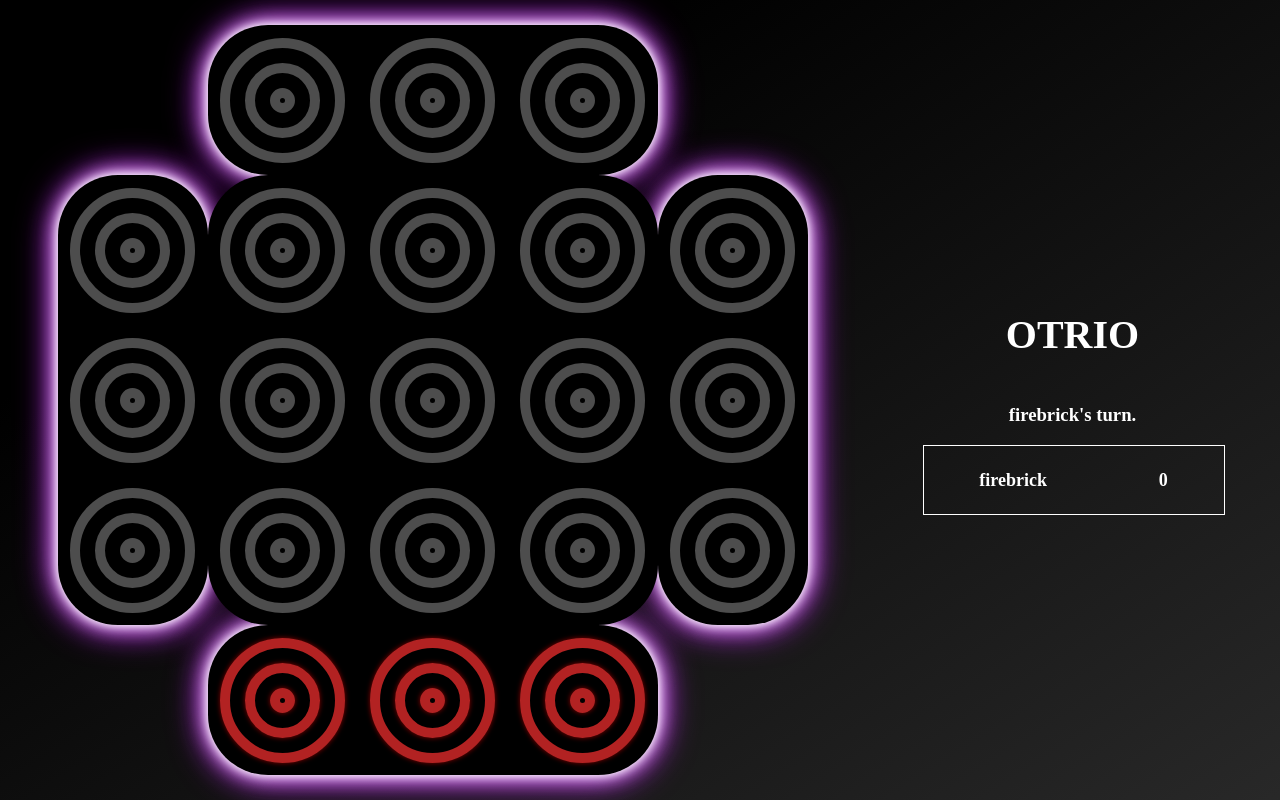
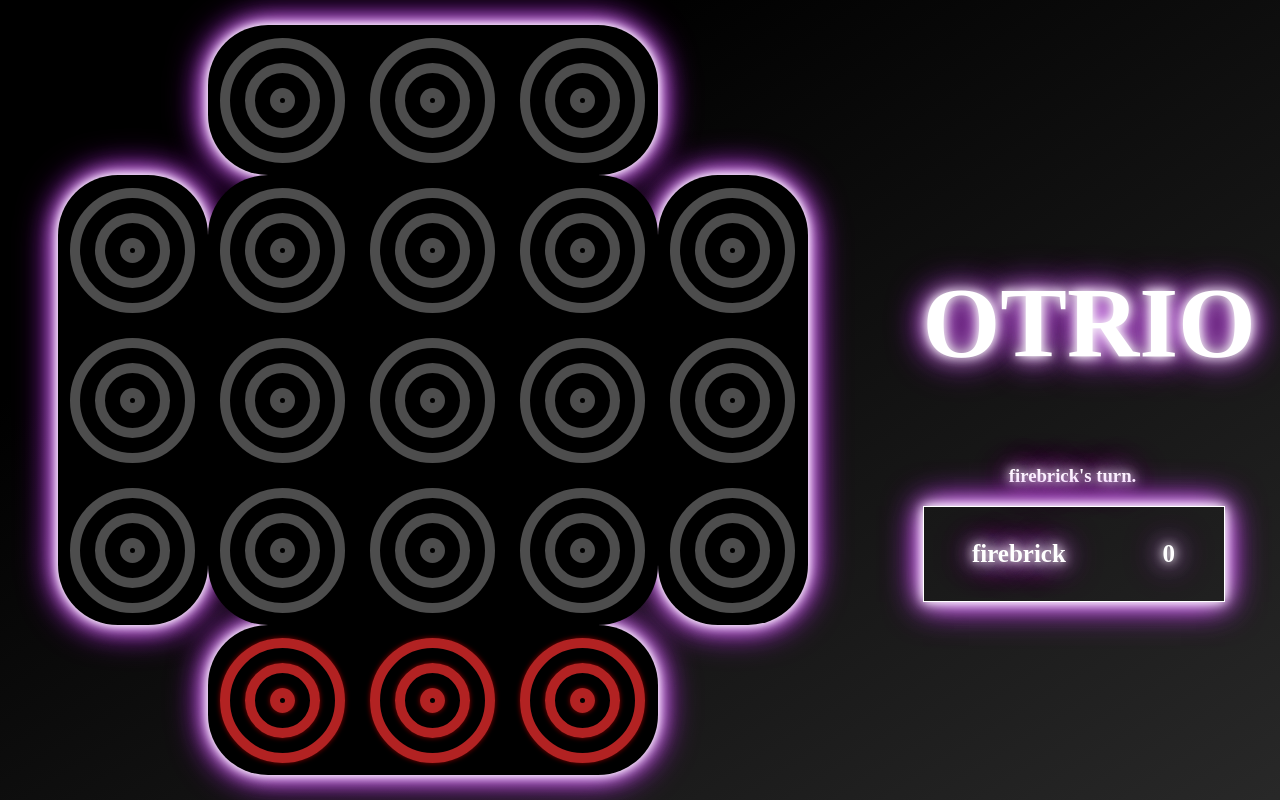
Before and after one commit to soleilyasmina/otrio, a React (Create React App) app: page / in a window 1280 px wide. Both pictures are taken after a click on the element "online". Built offline with nearby package versions, Linux system fonts and the light colour scheme; the HTML template or start-up script is replaced by a standard one.

Commit message:
cleanup - changed piece highlight - added animations to boxes and text

```diff
--- a/src/App.css
+++ b/src/App.css
@@ -1,6 +1,7 @@
 h1 {
-  font-size: 40px;
   color: white;
+  animation: glowtext 1.5s ease-in-out infinite alternate;
+  font-size: 100px;
 }
 .App {
   text-align: center;
@@ -30,18 +31,8 @@ h1 {
   box-sizing: border-box;
   position: absolute;
 }
-.piece:hover {
-  box-shadow: 0px 0px 5px black;
-}
-
-@keyframes blink {
-    0% {opacity: 0;}
-    50% {opacity: 1;}
-    100% {opacity: 0;}
-}
-
-.selected {
-  animation: blink 1s ease-in-out infinite;
+.board .piece:hover {
+  box-shadow: 0 0 10px #fff, 0 0 20px #fff, 0 0 30px #C62EF6, 0 0 40px #C62EF6
 }
 
 .large {
@@ -139,6 +130,7 @@ h1 {
   flex-direction: column;
   justify-content: center;
   color: white;
+  animation: glowtext 1.5s ease-in-out infinite alternate;
 }
 
 .points-container {
@@ -148,12 +140,14 @@ h1 {
   width: 100%;
   border: 1px solid white;
   color: white;
+  animation: firebrick 1.5s ease-in-out infinite alternate;
 }
 
 .points-container h4, .points-container p {
-  font-size: 18px;
+  font-size: 25px;
   padding: 0;
   color: white;
+  animation: glowtext 1.5s ease-in-out infinite alternate;
 }
 
 .score-container {
@@ -165,10 +159,6 @@ h1 {
 .Home {
   margin: auto;
 }
-.Home h1 {
-  animation: glowtext 1.5s ease-in-out infinite alternate;
-  font-size: 100px;
-}
 
 .player-container {
   display: flex;
@@ -176,6 +166,7 @@ h1 {
   justify-content: space-around;
   align-items: center;
   height: 33vh;
+
 }
 .player-container div {
   color: white;
```
